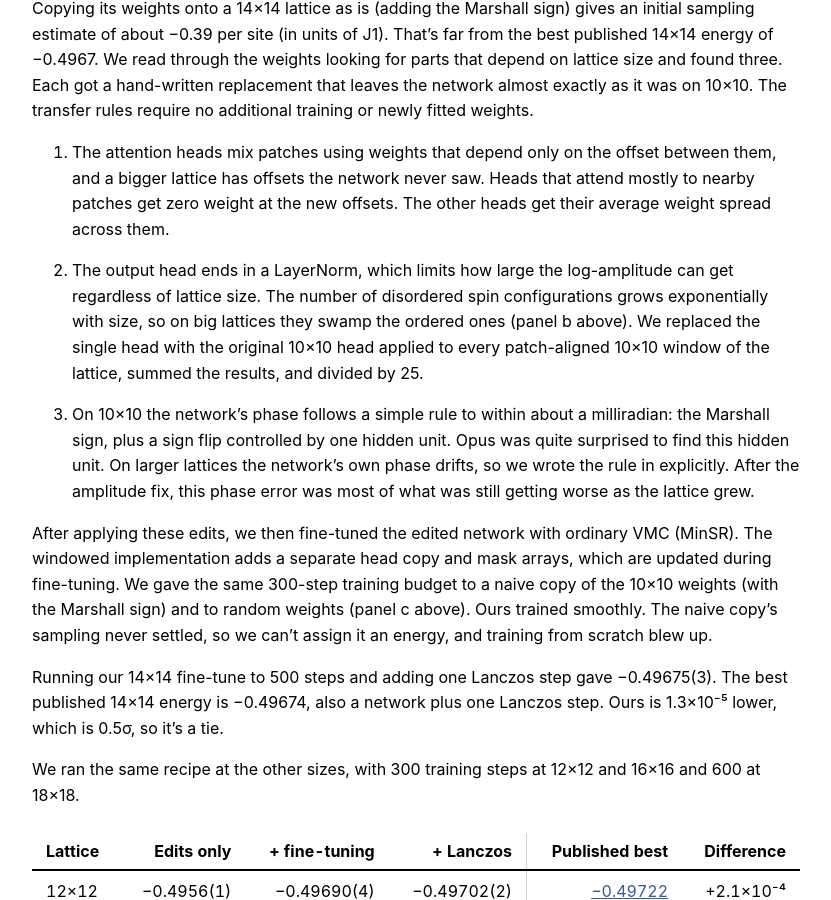
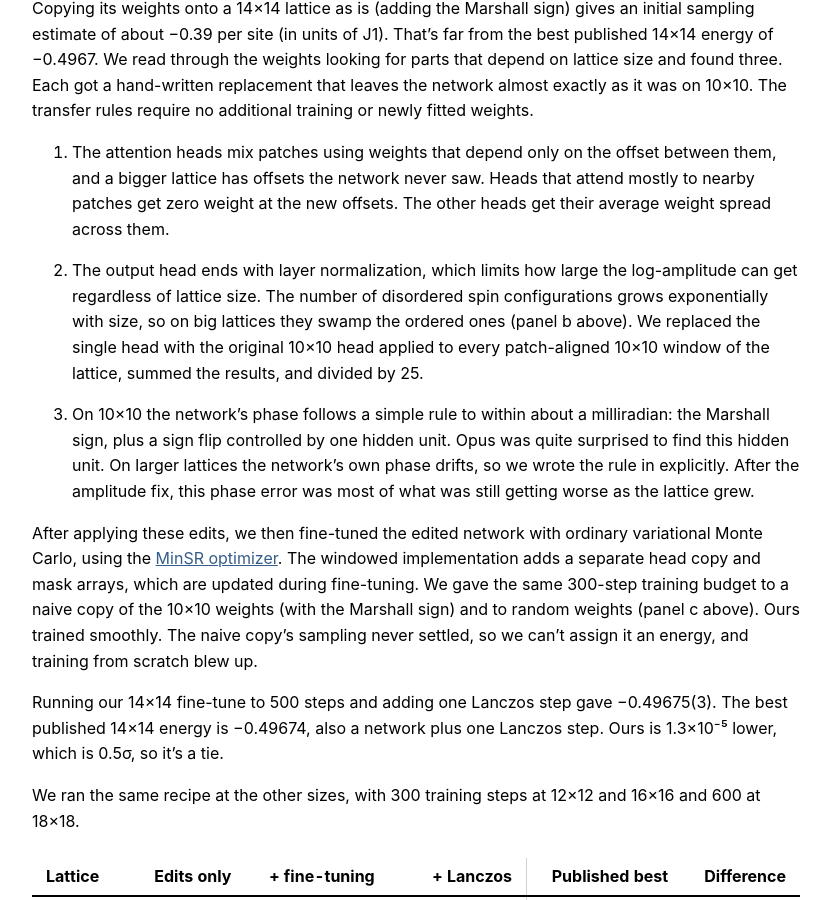
Before and after one commit to paul-gauthier/paul-gauthier.github.io, a Jekyll site: the page built from docs/_posts/2026-11-04-quantum-weight-space.md, in a window 1280 px wide and 900 px high, scrolled down 1567 px. Shown: the whole window, without its empty margins (224-1055 px from the left). Built offline with Jekyll 4.4.1, drawn with Linux system fonts in a browser that asks for light colours.

Commit message:
Clarify quantum weight-space post terminology

```diff
--- a/docs/_posts/2026-11-04-quantum-weight-space.md
+++ b/docs/_posts/2026-11-04-quantum-weight-space.md
@@ -62,7 +62,7 @@ The transfer rules require no additional training or newly fitted weights.
 offsets the network never saw. Heads that attend mostly to nearby patches get zero weight at the new offsets. The
 other heads get their average weight spread across them.
 
-2. The output head ends in a LayerNorm, which limits how large the log-amplitude can get regardless of lattice size. The
+2. The output head ends with layer normalization, which limits how large the log-amplitude can get regardless of lattice size. The
 number of disordered spin configurations grows exponentially with size, so on big lattices they swamp the ordered
 ones (panel b above). We replaced the single head with the original 10×10 head applied to every patch-aligned 10×10
 window of the lattice, summed the results, and divided by 25.
@@ -74,7 +74,8 @@ On larger lattices the network's own phase drifts, so we wrote the rule in expli
 After the amplitude fix, this phase error was most of what was still getting worse as the lattice grew.
 
 After applying these edits,
-we then fine-tuned the edited network with ordinary VMC (MinSR).
+we then fine-tuned the edited network with ordinary variational Monte Carlo,
+using the [MinSR optimizer](https://www.nature.com/articles/s41567-024-02566-1).
 The windowed implementation adds a separate head copy and mask arrays, which are updated during fine-tuning.
 We gave the same 300-step training budget to a naive
 copy of the 10×10 weights (with the Marshall sign) and to random weights (panel c above). Ours trained smoothly. The naive
```
